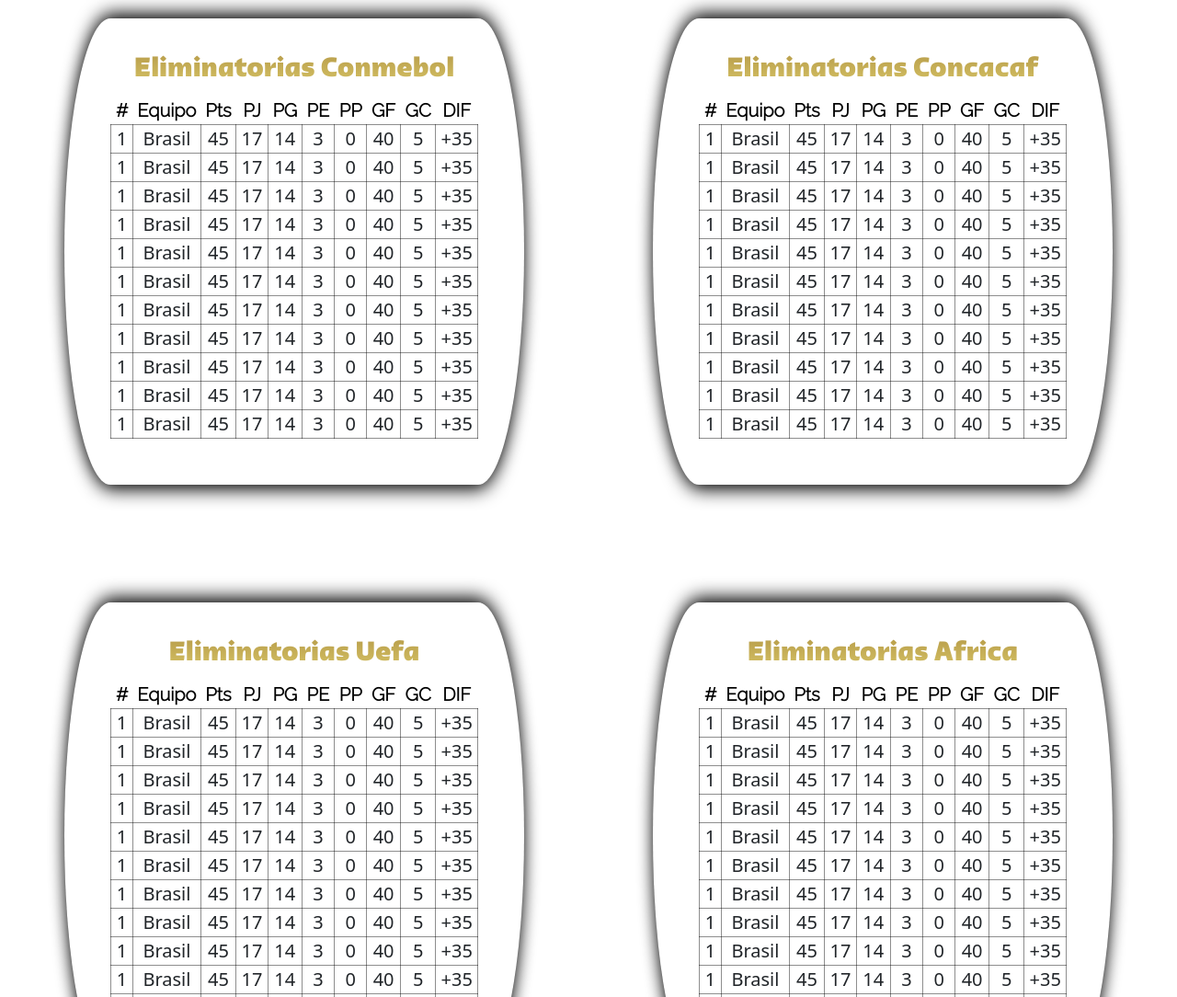
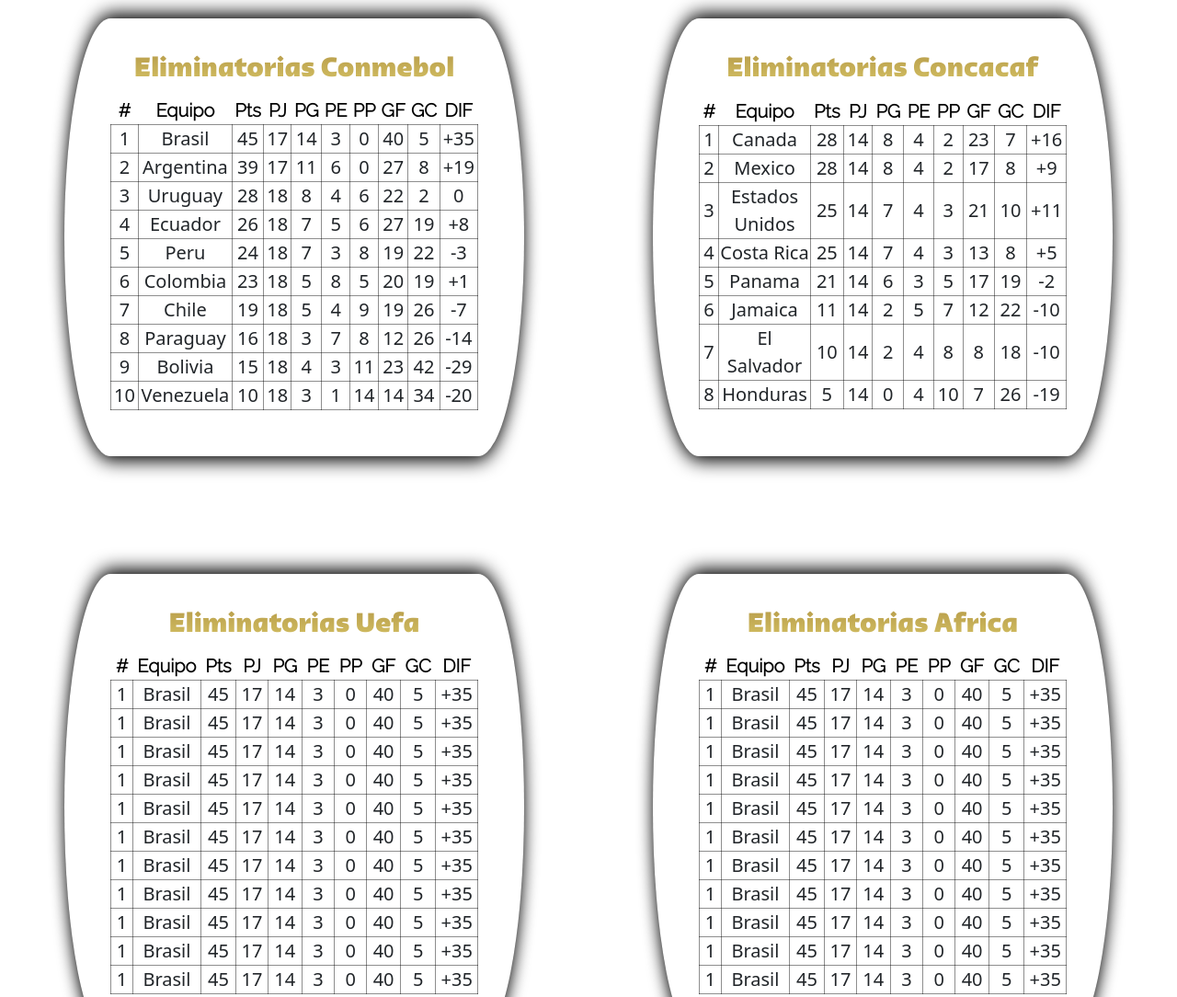
Before and after one commit to AsselAlan/Web-Qatar2022, a website: page pages/equipos.html in a window 1280 px wide. Shown: the part 2060-3144 px from the top of the page at 92% size. Drawn offline with nearby package versions, Linux system fonts and the light colour scheme; a web font is replaced by a local one.

Commit message:
Ultimos detalles

```diff
--- a/pages/equipos.html
+++ b/pages/equipos.html
@@ -599,124 +599,112 @@
                                     <td>+35</td>
                                 </tr>
                                 <tr>
-                                    <td>1</td>
-                                    <td>Brasil</td>
-                                    <td>45</td>
+                                    <td>2</td>
+                                    <td>Argentina</td>
+                                    <td>39</td>
                                     <td>17</td>
-                                    <td>14</td>
-                                    <td>3</td>
+                                    <td>11</td>
+                                    <td>6</td>
                                     <td>0</td>
-                                    <td>40</td>
-                                    <td>5</td>
-                                    <td>+35</td>
+                                    <td>27</td>
+                                    <td>8</td>
+                                    <td>+19</td>
                                 </tr>
                                 <tr>
-                                    <td>1</td>
-                                    <td>Brasil</td>
-                                    <td>45</td>
-                                    <td>17</td>
-                                    <td>14</td>
                                     <td>3</td>
+                                    <td>Uruguay</td>
+                                    <td>28</td>
+                                    <td>18</td>
+                                    <td>8</td>
+                                    <td>4</td>
+                                    <td>6</td>
+                                    <td>22</td>
+                                    <td>2</td>
                                     <td>0</td>
-                                    <td>40</td>
-                                    <td>5</td>
-                                    <td>+35</td>
                                 </tr>
                                 <tr>
-                                    <td>1</td>
-                                    <td>Brasil</td>
-                                    <td>45</td>
-                                    <td>17</td>
-                                    <td>14</td>
-                                    <td>3</td>
-                                    <td>0</td>
-                                    <td>40</td>
+                                    <td>4</td>
+                                    <td>Ecuador</td>
+                                    <td>26</td>
+                                    <td>18</td>
+                                    <td>7</td>
                                     <td>5</td>
-                                    <td>+35</td>
+                                    <td>6</td>
+                                    <td>27</td>
+                                    <td>19</td>
+                                    <td>+8</td>
                                 </tr>
                                 <tr>
-                                    <td>1</td>
-                                    <td>Brasil</td>
-                                    <td>45</td>
-                                    <td>17</td>
-                                    <td>14</td>
+                                    <td>5</td>
+                                    <td>Peru</td>
+                                    <td>24</td>
+                                    <td>18</td>
+                                    <td>7</td>
                                     <td>3</td>
-                                    <td>0</td>
-                                    <td>40</td>
-                                    <td>5</td>
-                                    <td>+35</td>
+                                    <td>8</td>
+                                    <td>19</td>
+                                    <td>22</td>
+                                    <td>-3</td>
                                 </tr>
                                 <tr>
-                                    <td>1</td>
-                                    <td>Brasil</td>
-                                    <td>45</td>
-                                    <td>17</td>
-                                    <td>14</td>
-                                    <td>3</td>
-                                    <td>0</td>
-                                    <td>40</td>
+                                    <td>6</td>
+                                    <td>Colombia</td>
+                                    <td>23</td>
+                                    <td>18</td>
                                     <td>5</td>
-                                    <td>+35</td>
+                                    <td>8</td>
+                                    <td>5</td>
+                                    <td>20</td>
+                                    <td>19</td>
+                                    <td>+1</td>
                                 </tr>
                                 <tr>
-                                    <td>1</td>
-                                    <td>Brasil</td>
-                                    <td>45</td>
-                                    <td>17</td>
-                                    <td>14</td>
-                                    <td>3</td>
-                                    <td>0</td>
-                                    <td>40</td>
+                                    <td>7</td>
+                                    <td>Chile</td>
+                                    <td>19</td>
+                                    <td>18</td>
                                     <td>5</td>
-                                    <td>+35</td>
+                                    <td>4</td>
+                                    <td>9</td>
+                                    <td>19</td>
+                                    <td>26</td>
+                                    <td>-7</td>
                                 </tr>
                                 <tr>
-                                    <td>1</td>
-                                    <td>Brasil</td>
-                                    <td>45</td>
-                                    <td>17</td>
-                                    <td>14</td>
+                                    <td>8</td>
+                                    <td>Paraguay</td>
+                                    <td>16</td>
+                                    <td>18</td>
                                     <td>3</td>
-                                    <td>0</td>
-                                    <td>40</td>
-                                    <td>5</td>
-                                    <td>+35</td>
+                                    <td>7</td>
+                                    <td>8</td>
+                                    <td>12</td>
+                                    <td>26</td>
+                                    <td>-14</td>
                                 </tr>
                                 <tr>
-                                    <td>1</td>
-                                    <td>Brasil</td>
-                                    <td>45</td>
-                                    <td>17</td>
-                                    <td>14</td>
+                                    <td>9</td>
+                                    <td>Bolivia</td>
+                                    <td>15</td>
+                                    <td>18</td>
+                                    <td>4</td>
                                     <td>3</td>
-                                    <td>0</td>
-                                    <td>40</td>
-                                    <td>5</td>
-                                    <td>+35</td>
+                                    <td>11</td>
+                                    <td>23</td>
+                                    <td>42</td>
+                                    <td>-29</td>
                                 </tr>
                                 <tr>
+                                    <td>10</td>
+                                    <td>Venezuela</td>
+                                    <td>10</td>
+                                    <td>18</td>
+                                    <td>3</td>
                                     <td>1</td>
-                                    <td>Brasil</td>
-                                    <td>45</td>
-                                    <td>17</td>
                                     <td>14</td>
-                                    <td>3</td>
-                                    <td>0</td>
-                                    <td>40</td>
-                                    <td>5</td>
-                                    <td>+35</td>
-                                </tr>
-                                <tr>
-                                    <td>1</td>
-                                    <td>Brasil</td>
-                                    <td>45</td>
-                                    <td>17</td>
                                     <td>14</td>
-                                    <td>3</td>
-                                    <td>0</td>
-                                    <td>40</td>
-                                    <td>5</td>
-                                    <td>+35</td>
+                                    <td>34</td>
+                                    <td>-20</td>
                                 </tr>
                             </table>
                         </td>
@@ -746,135 +734,99 @@
                                 </tr>
                                 <tr>
                                     <td>1</td>
-                                    <td>Brasil</td>
-                                    <td>45</td>
-                                    <td>17</td>
+                                    <td>Canada</td>
+                                    <td>28</td>
                                     <td>14</td>
-                                    <td>3</td>
-                                    <td>0</td>
-                                    <td>40</td>
-                                    <td>5</td>
-                                    <td>+35</td>
+                                    <td>8</td>
+                                    <td>4</td>
+                                    <td>2</td>
+                                    <td>23</td>
+                                    <td>7</td>
+                                    <td>+16</td>
                                 </tr>
                                 <tr>
-                                    <td>1</td>
-                                    <td>Brasil</td>
-                                    <td>45</td>
+                                    <td>2</td>
+                                    <td>Mexico</td>
+                                    <td>28</td>
+                                    <td>14</td>
+                                    <td>8</td>
+                                    <td>4</td>
+                                    <td>2</td>
                                     <td>17</td>
-                                    <td>14</td>
-                                    <td>3</td>
-                                    <td>0</td>
-                                    <td>40</td>
-                                    <td>5</td>
-                                    <td>+35</td>
+                                    <td>8</td>
+                                    <td>+9</td>
                                 </tr>
                                 <tr>
-                                    <td>1</td>
-                                    <td>Brasil</td>
-                                    <td>45</td>
-                                    <td>17</td>
+                                    <td>3</td>
+                                    <td>Estados Unidos</td>
+                                    <td>25</td>
                                     <td>14</td>
+                                    <td>7</td>
+                                    <td>4</td>
                                     <td>3</td>
-                                    <td>0</td>
-                                    <td>40</td>
-                                    <td>5</td>
-                                    <td>+35</td>
+                                    <td>21</td>
+                                    <td>10</td>
+                                    <td>+11</td>
                                 </tr>
                                 <tr>
-                                    <td>1</td>
-                                    <td>Brasil</td>
-                                    <td>45</td>
-                                    <td>17</td>
+                                    <td>4</td>
+                                    <td>Costa Rica</td>
+                                    <td>25</td>
                                     <td>14</td>
+                                    <td>7</td>
+                                    <td>4</td>
                                     <td>3</td>
-                                    <td>0</td>
-                                    <td>40</td>
-                                    <td>5</td>
-                                    <td>+35</td>
+                                    <td>13</td>
+                                    <td>8</td>
+                                    <td>+5</td>
                                 </tr>
                                 <tr>
-                                    <td>1</td>
-                                    <td>Brasil</td>
-                                    <td>45</td>
+                                    <td>5</td>
+                                    <td>Panama</td>
+                                    <td>21</td>
+                                    <td>14</td>
+                                    <td>6</td>
+                                    <td>3</td>
+                                    <td>5</td>
                                     <td>17</td>
-                                    <td>14</td>
-                                    <td>3</td>
-                                    <td>0</td>
-                                    <td>40</td>
-                                    <td>5</td>
-                                    <td>+35</td>
+                                    <td>19</td>
+                                    <td>-2</td>
                                 </tr>
                                 <tr>
-                                    <td>1</td>
-                                    <td>Brasil</td>
-                                    <td>45</td>
-                                    <td>17</td>
+                                    <td>6</td>
+                                    <td>Jamaica</td>
+                                    <td>11</td>
                                     <td>14</td>
-                                    <td>3</td>
-                                    <td>0</td>
-                                    <td>40</td>
+                                    <td>2</td>
                                     <td>5</td>
-                                    <td>+35</td>
+                                    <td>7</td>
+                                    <td>12</td>
+                                    <td>22</td>
+                                    <td>-10</td>
                                 </tr>
                                 <tr>
-                                    <td>1</td>
-                                    <td>Brasil</td>
-                                    <td>45</td>
-                                    <td>17</td>
+                                    <td>7</td>
+                                    <td>El Salvador</td>
+                                    <td>10</td>
                                     <td>14</td>
-                                    <td>3</td>
-                                    <td>0</td>
-                                    <td>40</td>
-                                    <td>5</td>
-                                    <td>+35</td>
+                                    <td>2</td>
+                                    <td>4</td>
+                                    <td>8</td>
+                                    <td>8</td>
+                                    <td>18</td>
+                                    <td>-10</td>
                                 </tr>
                                 <tr>
-                                    <td>1</td>
-                                    <td>Brasil</td>
-                                    <td>45</td>
-                                    <td>17</td>
+                                    <td>8</td>
+                                    <td>Honduras</td>
+                                    <td>5</td>
                                     <td>14</td>
-                                    <td>3</td>
                                     <td>0</td>
-                                    <td>40</td>
-                                    <td>5</td>
-                                    <td>+35</td>
-                                </tr>
-                                <tr>
-                                    <td>1</td>
-                                    <td>Brasil</td>
-                                    <td>45</td>
-                                    <td>17</td>
-                                    <td>14</td>
-                                    <td>3</td>
-                                    <td>0</td>
-                                    <td>40</td>
-                                    <td>5</td>
-                                    <td>+35</td>
-                                </tr>
-                                <tr>
-                                    <td>1</td>
-                                    <td>Brasil</td>
-                                    <td>45</td>
-                                    <td>17</td>
-                                    <td>14</td>
-                                    <td>3</td>
-                                    <td>0</td>
-                                    <td>40</td>
-                                    <td>5</td>
-                                    <td>+35</td>
-                                </tr>
-                                <tr>
-                                    <td>1</td>
-                                    <td>Brasil</td>
-                                    <td>45</td>
-                                    <td>17</td>
-                                    <td>14</td>
-                                    <td>3</td>
-                                    <td>0</td>
-                                    <td>40</td>
-                                    <td>5</td>
-                                    <td>+35</td>
+                                    <td>4</td>
+                                    <td>10</td>
+                                    <td>7</td>
+                                    <td>26</td>
+                                    <td>-19</td>
                                 </tr>
                             </table>
                         </td>
```
Also changed, not shown: index.html (+21 -0 lines), js/js.js (+7 -0 lines), sass/componentes/_index.scss (+39 -2 lines), css/style.css, 1 other file.
